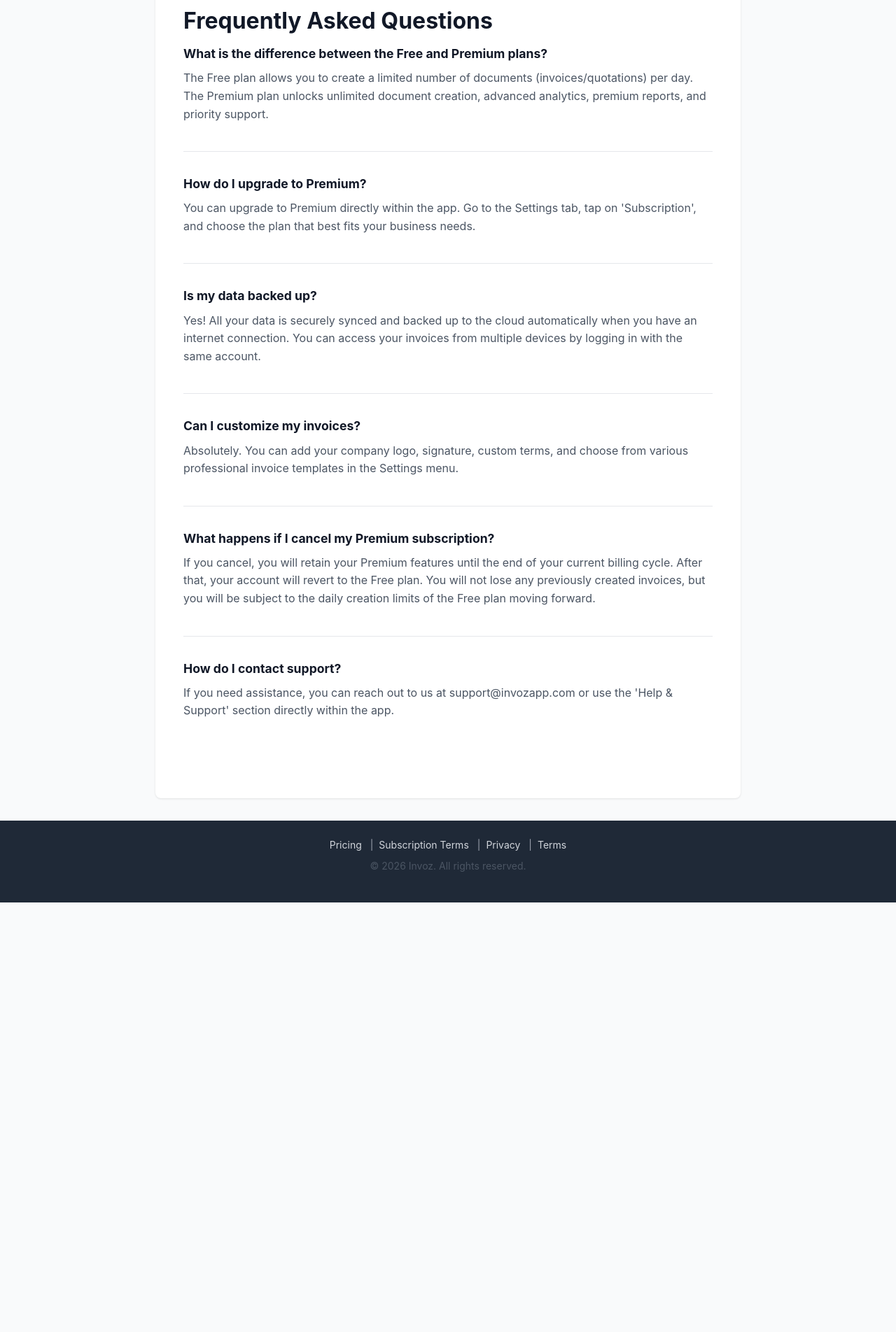
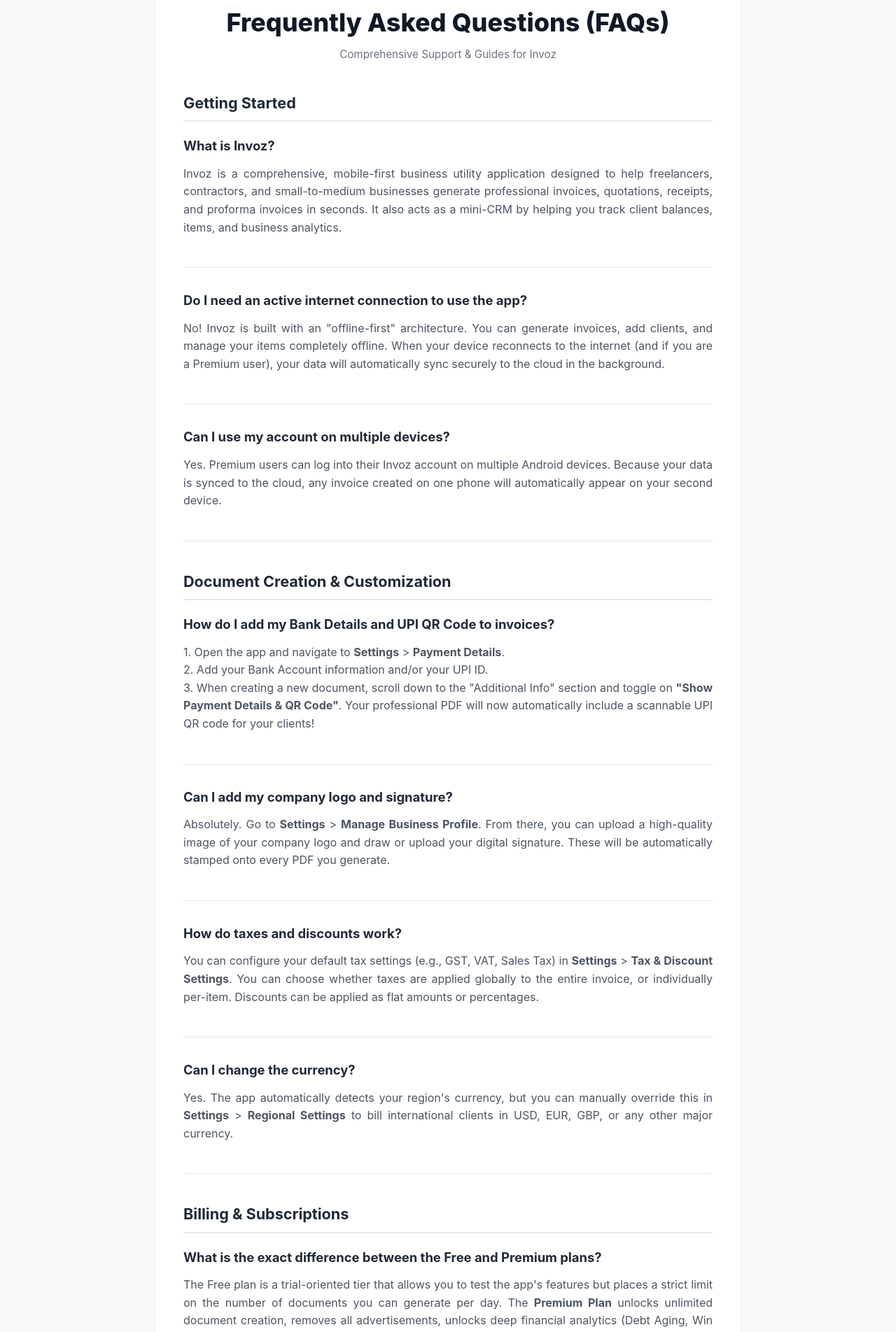
Before and after one commit to anil-s-yadav/real_invoice, a React (Vite) app in the folder website/: page / in a window 1280 px wide. Shown: the part 140-2044 px from the top of the page at 70% size. Before the commit the page ends 1430 px from the top, so only its background shows below. Built offline with nearby package versions, Linux system fonts and the light colour scheme.

Commit message:
docs: Expanded FAQs into a comprehensive, categorized knowledge base

```diff
--- a/website/src/index.css
+++ b/website/src/index.css
@@ -285,3 +285,23 @@
   margin-bottom: 0.75rem;
   line-height: 1.6;
 }
+
+.faq-category {
+  margin-top: 3rem;
+  margin-bottom: 1.5rem;
+  color: #1a56db;
+  font-size: 1.5rem;
+  border-bottom: 2px solid #e5e7eb;
+  padding-bottom: 0.5rem;
+}
+
+.faq-item h3 {
+  color: #1f2937;
+  font-size: 1.15rem;
+  margin-bottom: 0.75rem;
+}
+
+.faq-item p {
+  color: #4b5563;
+  line-height: 1.6;
+}
--- a/website/src/pages/Faqs.jsx
+++ b/website/src/pages/Faqs.jsx
@@ -1,38 +1,115 @@
 import React from 'react';
+import { Link } from 'react-router-dom';
 
 const Faqs = () => {
   return (
-    <div className="container">
-      <h1>Frequently Asked Questions</h1>
+    <div className="container legal-doc">
+      <h1>Frequently Asked Questions (FAQs)</h1>
+      <p className="effective-date">Comprehensive Support & Guides for Invoz</p>
+
+      <div className="legal-content">
+
+        <h2 className="faq-category">Getting Started</h2>
 
         <div className="faq-item">
-        <h3>What is the difference between the Free and Premium plans?</h3>
-        <p>The Free plan allows you to create a limited number of documents (invoices/quotations) per day. The Premium plan unlocks unlimited document creation, advanced analytics, premium reports, and priority support.</p>
+          <h3>What is Invoz?</h3>
+          <p>
+            Invoz is a comprehensive, mobile-first business utility application designed to help freelancers, contractors, and small-to-medium businesses generate professional invoices, quotations, receipts, and proforma invoices in seconds. It also acts as a mini-CRM by helping you track client balances, items, and business analytics.
+          </p>
+        </div>
+
+        <div className="faq-item">
+          <h3>Do I need an active internet connection to use the app?</h3>
+          <p>
+            No! Invoz is built with an "offline-first" architecture. You can generate invoices, add clients, and manage your items completely offline. When your device reconnects to the internet (and if you are a Premium user), your data will automatically sync securely to the cloud in the background.
+          </p>
+        </div>
+
+        <div className="faq-item">
+          <h3>Can I use my account on multiple devices?</h3>
+          <p>
+            Yes. Premium users can log into their Invoz account on multiple Android devices. Because your data is synced to the cloud, any invoice created on one phone will automatically appear on your second device.
+          </p>
+        </div>
+
+        <h2 className="faq-category">Document Creation & Customization</h2>
+
+        <div className="faq-item">
+          <h3>How do I add my Bank Details and UPI QR Code to invoices?</h3>
+          <p>
+            1. Open the app and navigate to <strong>Settings</strong> &gt; <strong>Payment Details</strong>.<br />
+            2. Add your Bank Account information and/or your UPI ID.<br />
+            3. When creating a new document, scroll down to the "Additional Info" section and toggle on <strong>"Show Payment Details & QR Code"</strong>. Your professional PDF will now automatically include a scannable UPI QR code for your clients!
+          </p>
+        </div>
+
+        <div className="faq-item">
+          <h3>Can I add my company logo and signature?</h3>
+          <p>
+            Absolutely. Go to <strong>Settings</strong> &gt; <strong>Manage Business Profile</strong>. From there, you can upload a high-quality image of your company logo and draw or upload your digital signature. These will be automatically stamped onto every PDF you generate.
+          </p>
+        </div>
+
+        <div className="faq-item">
+          <h3>How do taxes and discounts work?</h3>
+          <p>
+            You can configure your default tax settings (e.g., GST, VAT, Sales Tax) in <strong>Settings</strong> &gt; <strong>Tax & Discount Settings</strong>. You can choose whether taxes are applied globally to the entire invoice, or individually per-item. Discounts can be applied as flat amounts or percentages.
+          </p>
+        </div>
+
+        <div className="faq-item">
+          <h3>Can I change the currency?</h3>
+          <p>
+            Yes. The app automatically detects your region's currency, but you can manually override this in <strong>Settings</strong> &gt; <strong>Regional Settings</strong> to bill international clients in USD, EUR, GBP, or any other major currency.
+          </p>
+        </div>
+
+        <h2 className="faq-category">Billing & Subscriptions</h2>
+
+        <div className="faq-item">
+          <h3>What is the exact difference between the Free and Premium plans?</h3>
+          <p>
+            The Free plan is a trial-oriented tier that allows you to test the app's features but places a strict limit on the number of documents you can generate per day. The <strong>Premium Plan</strong> unlocks unlimited document creation, removes all advertisements, unlocks deep financial analytics (Debt Aging, Win Rates, Tax charts), and turns on automatic secure cloud syncing for your database.
+          </p>
         </div>
 
         <div className="faq-item">
           <h3>How do I upgrade to Premium?</h3>
-        <p>You can upgrade to Premium directly within the app. Go to the Settings tab, tap on 'Subscription', and choose the plan that best fits your business needs.</p>
-      </div>
-
-      <div className="faq-item">
-        <h3>Is my data backed up?</h3>
-        <p>Yes! All your data is securely synced and backed up to the cloud automatically when you have an internet connection. You can access your invoices from multiple devices by logging in with the same account.</p>
-      </div>
-
-      <div className="faq-item">
-        <h3>Can I customize my invoices?</h3>
-        <p>Absolutely. You can add your company logo, signature, custom terms, and choose from various professional invoice templates in the Settings menu.</p>
+          <p>
+            Tap on the <strong>Settings</strong> tab in the bottom navigation bar, then tap <strong>Subscription</strong>. You can securely purchase a Monthly or Yearly plan using Google Play Billing or Razorpay depending on your region.
+          </p>
         </div>
 
         <div className="faq-item">
           <h3>What happens if I cancel my Premium subscription?</h3>
-        <p>If you cancel, you will retain your Premium features until the end of your current billing cycle. After that, your account will revert to the Free plan. You will not lose any previously created invoices, but you will be subject to the daily creation limits of the Free plan moving forward.</p>
+          <p>
+            If you cancel, you will retain your Premium features until the end of your current paid billing cycle. Once the cycle ends, your account seamlessly downgrades to the Free tier. You will <strong>not</strong> lose any existing invoices or clients, but you will instantly lose cloud backup capabilities and be subject to daily document creation limits.
+          </p>
+        </div>
+
+        <h2 className="faq-category">Security & Privacy</h2>
+
+        <div className="faq-item">
+          <h3>Is my financial data secure?</h3>
+          <p>
+            Yes. We take data security very seriously. All local data is stored within an encrypted SQLite database isolated to your device. Cloud-synced data is transmitted over TLS/SSL encryption and stored securely on Google Firebase infrastructure, heavily protected against unauthorized access.
+          </p>
         </div>
 
         <div className="faq-item">
-        <h3>How do I contact support?</h3>
-        <p>If you need assistance, you can reach out to us at support@invozapp.com or use the 'Help & Support' section directly within the app.</p>
+          <h3>How do I delete my account and wipe my data?</h3>
+          <p>
+            You have full control over your data. You can delete your account instantly by going to <strong>Settings</strong> &gt; <strong>Account Settings</strong> and tapping "Delete Account". For detailed instructions, please read our <Link to="/data-deletion">Data Deletion Policy</Link>.
+          </p>
+        </div>
+
+        <div className="faq-item">
+          <h3>How do I contact customer support?</h3>
+          <p>
+            We are always here to help! You can reach our support team directly from the app by going to <strong>Settings</strong> &gt; <strong>Help & Support</strong>, or you can email us directly at <strong>support@invozapp.com</strong>.
+          </p>
+        </div>
+
       </div>
     </div>
   );
```
Lines whose indentation alone changed are shown as unchanged.
